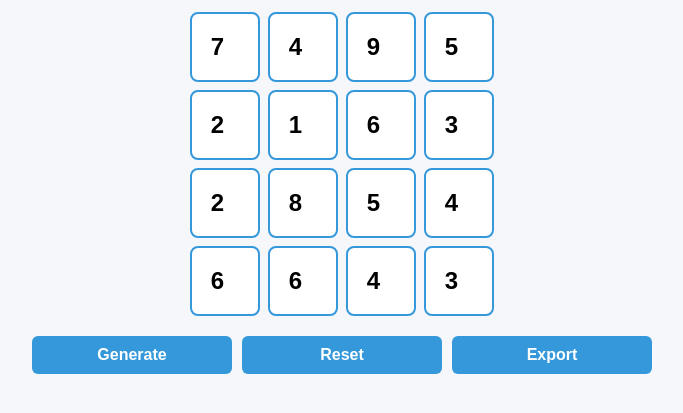
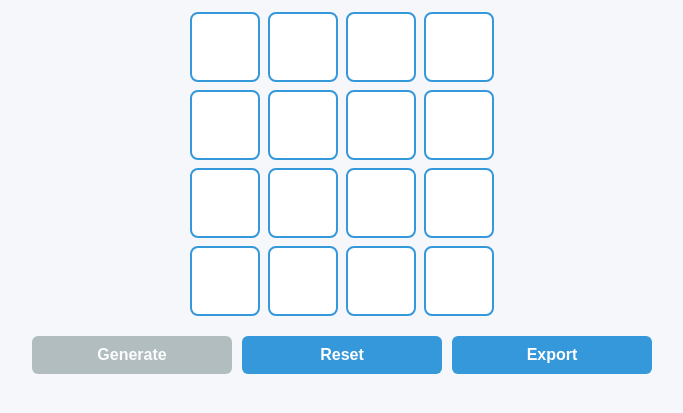
Before and after one commit to Rexy49/4D-Rex, a plain HTML site: page index.html in a window 1280 px wide. Shown: the part 81-494 px from the top of the page, without its empty margins (298-981 px from the left). Drawn offline with Linux system fonts and the light colour scheme.

Commit message:
Update index.html

```diff
--- a/index.html
+++ b/index.html
@@ -225,10 +225,10 @@
     function initGrid() {
       const grid = document.getElementById('inputGrid');
       const defaultValues = [
-        '7', '4', '9', '5',
-        '2', '1', '6', '3',
-        '2', '8', '5', '4',
-        '6', '6', '4', '3'
+        '', '', '', '',
+        '', '', '', '',
+        '', '', '', '',
+        '', '', '', ''
       ];
 
       grid.innerHTML = '';
```
